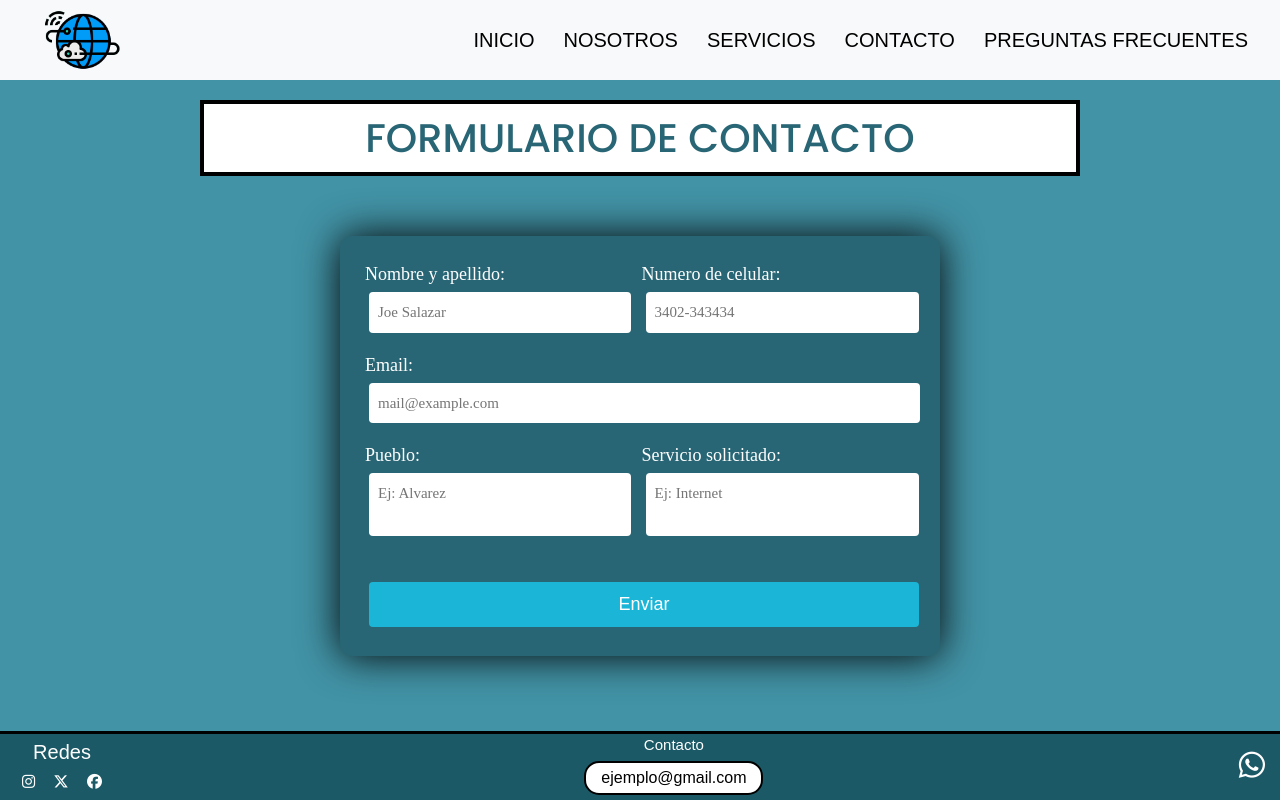
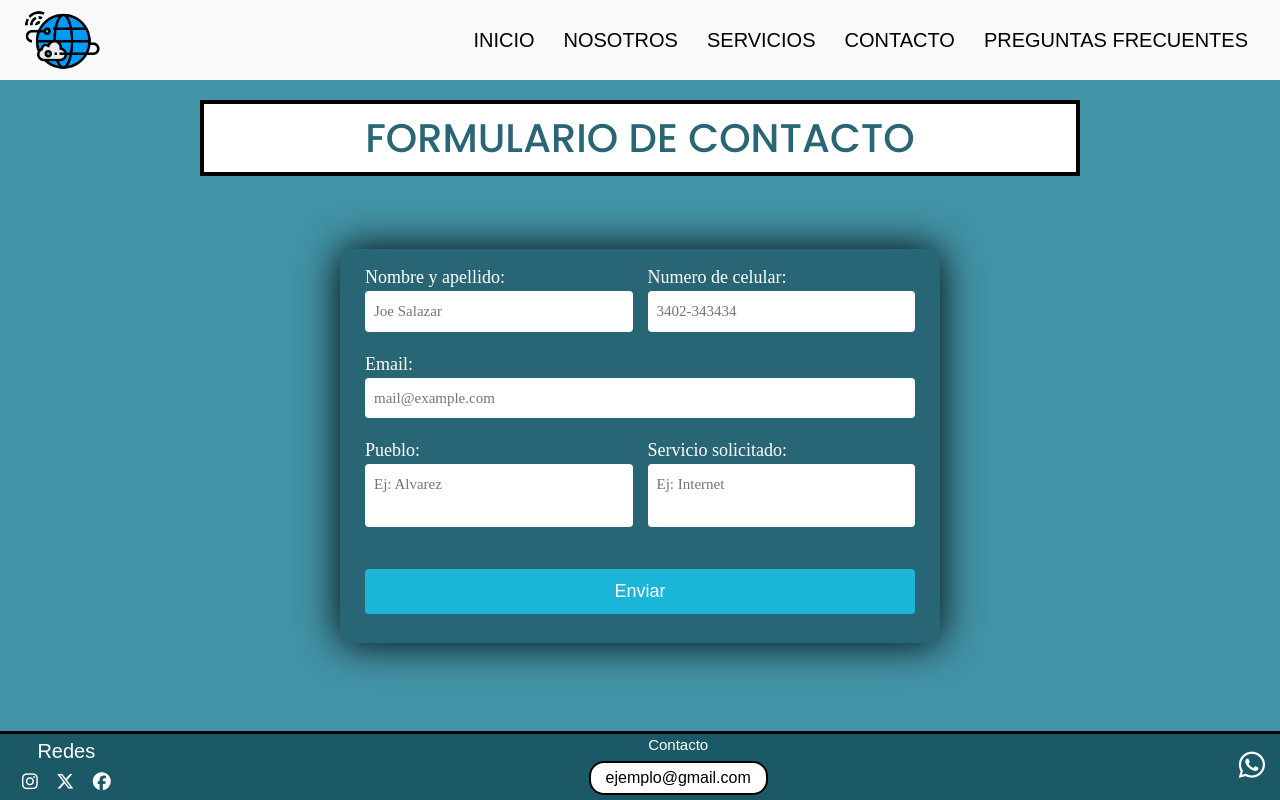
Before and after one commit to DionisioRodriguez/FirstProyect-1, a website: page pages/contacto.html in a window 1280 px wide. Drawn offline with nearby package versions, Linux system fonts and the light colour scheme.

Commit message:
solucionando errores varios y reacondicionando el form

```diff
--- a/sass/style.scss
+++ b/sass/style.scss
@@ -68,6 +68,7 @@ a {
 
 body {
     background-color: $color_fondo;
+    padding: 0 !important;
 }
 
 body, footer, header {
@@ -113,11 +114,11 @@ body, footer, header {
 /* HEADER */
 
 .navbar {
-    padding: 0;
+    padding: 0 !important;
     width: 100dvw !important;
 
     .navbar-brand {
-        padding: 0 0 0 30px;
+        padding: 0 0 0 10px;
 
         .logo__img {
             width: 80px;
@@ -137,6 +138,11 @@ body, footer, header {
         @include movile {
             display: inline-block;
         }
+    }
+
+    .offcanvas {
+        left: 0;
+        width: 100dvw;
     }
 
     .nav__list {
@@ -181,7 +187,7 @@ body, footer, header {
 /* INDEX */
 
 .principal__titulo {
-    margin-bottom: 0;
+    margin-bottom: 15px;
 }
 
 .principal {
@@ -190,9 +196,8 @@ body, footer, header {
 
 .principal__img {
     @extend .border;
-    margin-top: 30px;
-    width: 70%;
-    margin-bottom: 15px;
+    margin: 10px 0 15px 0;
+    width: 60%;
 
     @include movile {
         margin-top: 0;
@@ -227,14 +232,13 @@ body, footer, header {
         max-width: 600px;
         box-shadow: 0 0 40px #000;
         display: grid;
-        grid-template-columns: repeat(2 1fr);
+        grid-template-columns: repeat(2, 1fr);
         grid-template-areas: "name nro" "email email" "pueblo servicio" "termino termino" "button button";
         gap: 15px;
-        padding: 25px;
+        padding: 15px 25px 25px 25px;
         border-radius: 12px;
 
         @include movile {
-            @include flex(column, inherit, inherit);
             border-radius: 0;
             box-shadow: none;
         }
@@ -262,23 +266,16 @@ body, footer, header {
             color: #fff;
             font-family: "Monserrat";
             font-size: 18px;
+            width: 100%;
         }
 
         #celular, #nombre, #mensaje, #mensaje2, #email, .form__submit {
             border-radius: 4px;
             width: 100%;
             padding: 9px;
-            margin: 4px;
+            margin: 0 0 4px 0;
             border: none;
             font-size: 15px;
-        }
-
-        #email {
-            width: 210%;
-
-            @include movile {
-                max-width: 100%;
-            }
         }
 
         textarea {
@@ -553,6 +550,9 @@ body, footer, header {
     @include tablet {
         margin: 100px 120px 20px 120px;
     }
+    @include movile {
+        margin: 80px 50px 20px 50px;
+    }
 }
 
 .faq--container {
@@ -791,7 +791,6 @@ body, footer, header {
         background-color: #fff;
         padding: 15px 10px;
         border-radius: 12px;
-        box-shadow: 0 0 20px #000;
         margin-bottom: 40px;
 
         @include movile {
@@ -848,7 +847,6 @@ body, footer, header {
         background-color: #fff;
         padding: 15px 10px;
         border-radius: 12px;
-        box-shadow: 0 0 20px #000;
 
         @include movile {
             width: 100dvw;
@@ -901,7 +899,6 @@ body, footer, header {
         background-color: #fff;
         padding: 15px;
         border-radius: 12px;
-        box-shadow: 0 0 30px #000;
         margin-bottom: 40px;
         min-width: 600px;
 
@@ -910,6 +907,7 @@ body, footer, header {
             box-shadow: none;
             padding: 0;
             background-color: transparent;
+            min-width: 100px;
         }
 
         .pack-dtvgo--container {
@@ -917,7 +915,6 @@ body, footer, header {
 
             @include movile {
                 background-color: #fff;
-                box-shadow: 0 0 20px #000;
                 padding: 15px;
                 width: 100dvw;
                 border-radius: 12px;
@@ -947,7 +944,6 @@ body, footer, header {
 
             @include movile {
                 background-color: #fff;
-                box-shadow: 0 0 20px #000;
                 padding: 15px;
                 width: 100dvw;
                 border-radius: 12px;
@@ -1041,7 +1037,6 @@ footer {
 
     @include movile {
         height: 55px;
-        position: static !important;
     }
 
     .footer__redes--container {
@@ -1063,7 +1058,7 @@ footer {
         i {
             color: #fff;
             margin: 7px;
-            font-size: 15px;
+            font-size: 18px;
 
             @include movile {
                 font-size: 19px;
```
Also changed, not shown: css/style.css, 1 other file.
